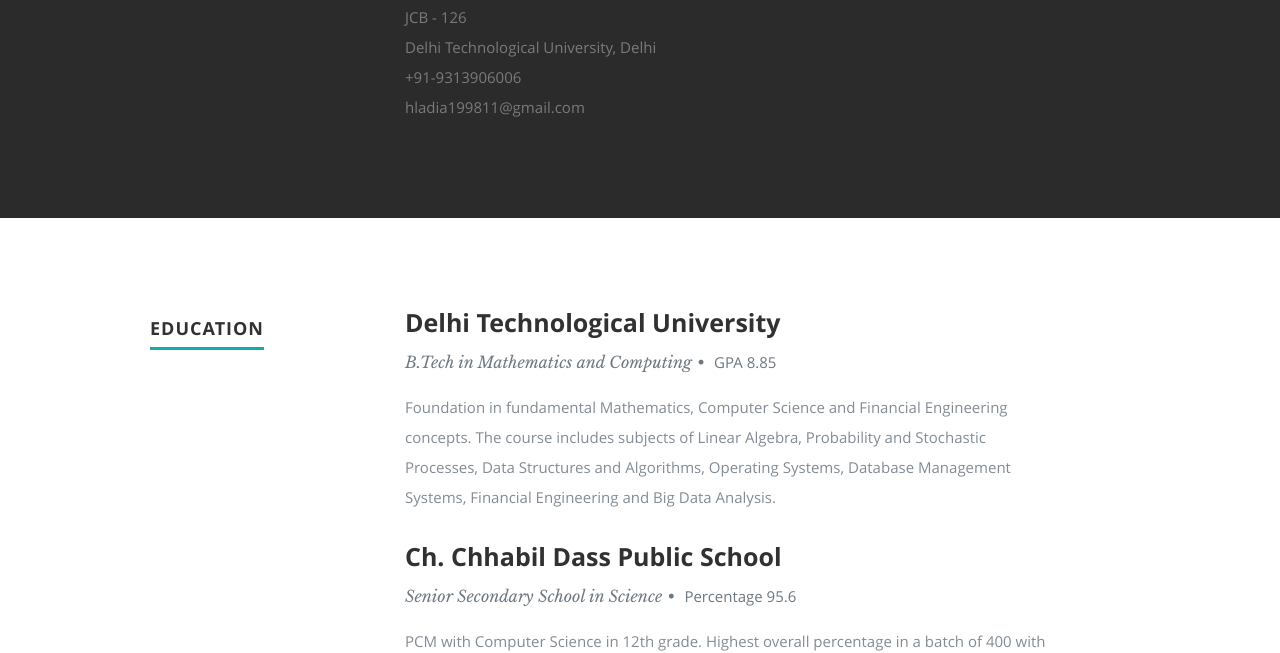
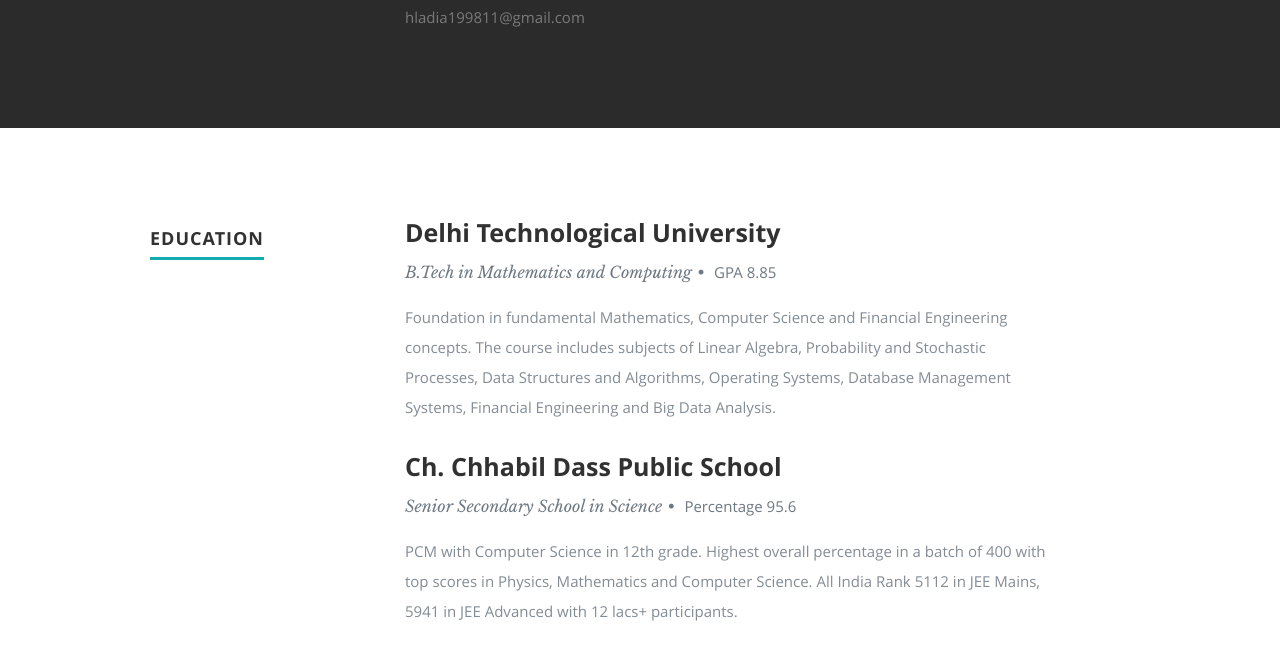
Before and after one commit to himanshuladia/himanshuladia.github.io, a plain HTML site: page index.html in a window 1280 px wide. Shown: the part 1128-1781 px from the top of the page. Drawn offline with nearby package versions, Linux system fonts and the light colour scheme.

Commit message:
Update index.html

```diff
--- a/index.html
+++ b/index.html
@@ -100,13 +100,9 @@
 
                   <h2>Contact Details</h2>
                   <p class="address">
-						   <span>Himanshu Ladia</span><br>
-						   <span>JCB - 126<br>
-						         Delhi Technological University, Delhi
-                     </span><br>
-						   <span>+91-9313906006</span><br>
-                     <span>hladia199811@gmail.com</span>
-					   </p>
+			<span>Himanshu Ladia</span><br>
+                     	<span>hladia199811@gmail.com</span>
+			</p>
 
                </div>
 
```
